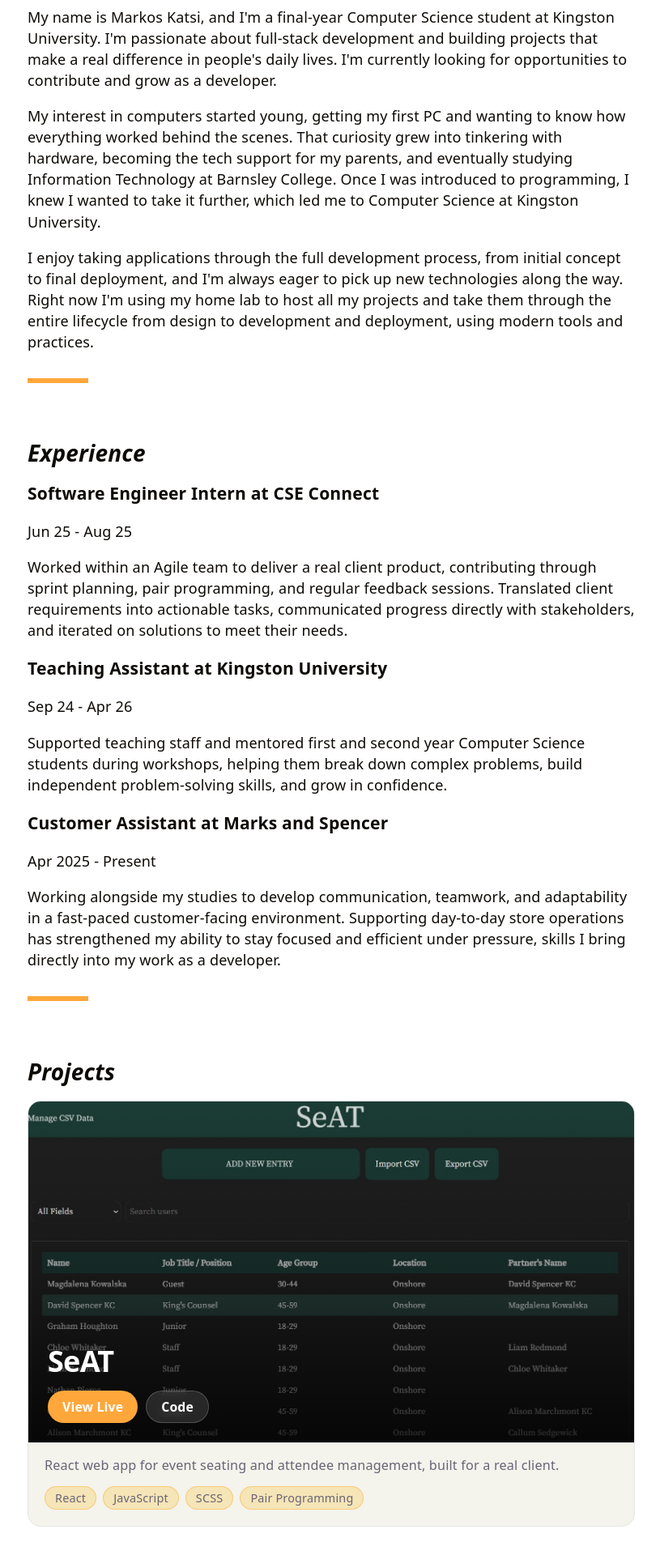
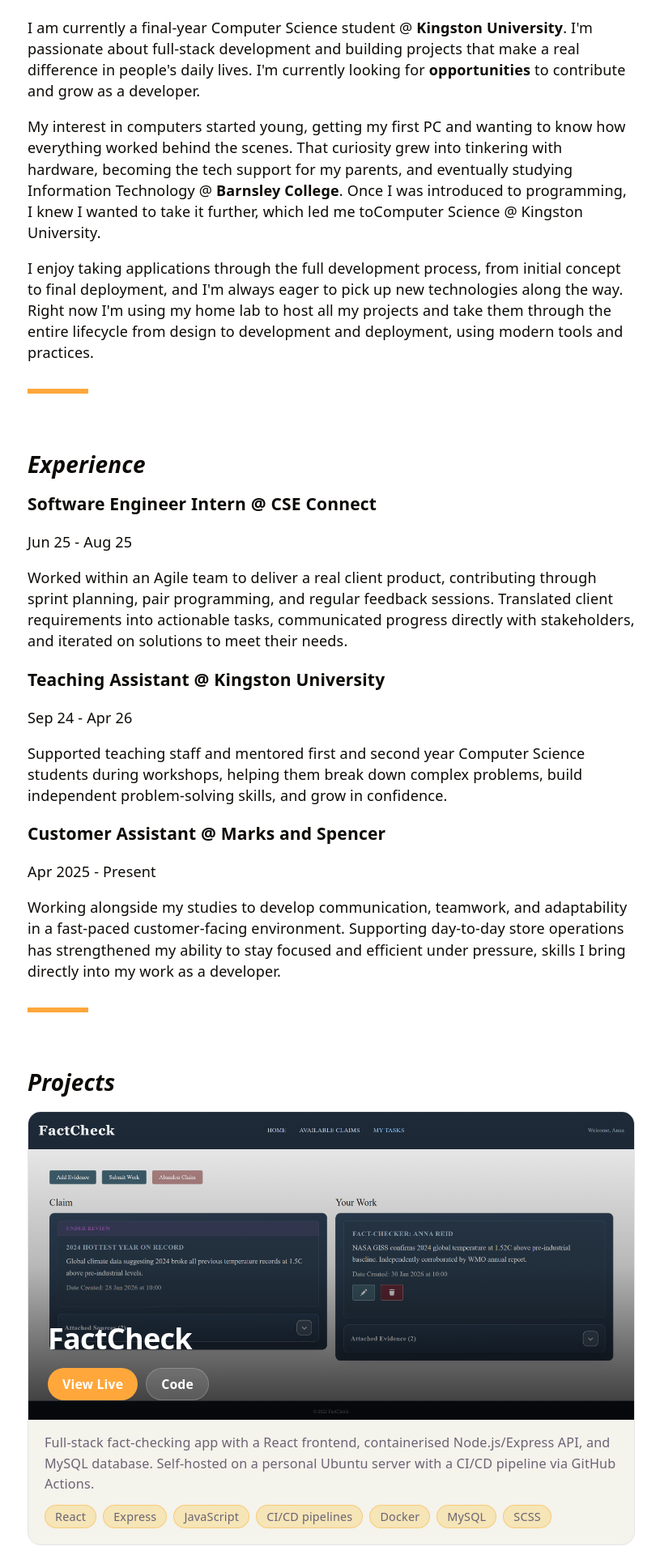
Before and after one commit to markoskatsi/mark0scom, a React (Vite) app: page / in a window 1280 px wide. Shown: the part 180-2100 px from the top of the page at 81% size, without its empty margins (231-1046 px from the left). Built offline with nearby package versions, Linux system fonts and the light colour scheme.

Commit message:
Added education data, fyp project and more on about section

```diff
--- /dev/null
+++ b/src/data/education.ts
@@ -0,0 +1,21 @@
+export interface Education {
+  institution: string;
+  level: string;
+  degree: string;
+  duration: string;
+}
+
+export const education: Education[] = [
+  {
+    institution: "Kingston University",
+    level: "Undergraduate",
+    degree: "Computer Science",
+    duration: "Sep 2023 - Present",
+  },
+  {
+    institution: "Barnsley College",
+    level: "BTEC National Diploma",
+    degree: "Information Technology",
+    duration: "Sep 2021 - Jul 2023",
+  },
+];
--- a/src/data/personal.ts
+++ b/src/data/personal.ts
@@ -1,8 +1,7 @@
 export interface Personal {
   name: string;
   email: string;
-    curLocation: string;
-    prevLocation: string;
+  location: string;
   linkedin: string;
   github: string;
 }
@@ -10,8 +9,7 @@
 export const personal: Personal = {
   name: "Markos Katsi",
   email: "markoskatsi05@gmail.com",
-    curLocation: "Kingston upon Thames",
-    prevLocation: "Barnsley",
+  location: "Kingston upon Thames",
   linkedin: "https://linkedin.com/in/markoskatsi",
-    github: "https://github.com/markoskatsi"
+  github: "https://github.com/markoskatsi",
 };
--- a/src/data/projects.ts
+++ b/src/data/projects.ts
@@ -1,3 +1,4 @@
+import factcheckImage from "../assets/projects/factcheck.png";
 import seatImage from "../assets/projects/seat.jpg";
 import pawsImage from "../assets/projects/paws.png";
 import cvbuilderImage from "../assets/projects/cvbuilder.jpg";
@@ -15,10 +16,33 @@
 
 export const projects: Project[] = [
   {
+    title: "FactCheck",
+    description:
+      "Full-stack fact-checking app with a React frontend, containerised Node.js/Express API, and MySQL database. Self-hosted on a personal Ubuntu server with a CI/CD pipeline via GitHub Actions.",
+    skills: [
+      "React",
+      "Express",
+      "JavaScript",
+      "CI/CD pipelines",
+      "Docker",
+      "MySQL",
+      "SCSS",
+    ],
+    live: "https://factcheck.mark0s.com/",
+    github: "https://github.com/markoskatsi/factcheck-frontend",
+    image: factcheckImage,
+  },
+  {
     title: "SeAT",
     description:
       "React web app for event seating and attendee management, built for a real client.",
-    skills: ["React", "JavaScript", "SCSS", "Pair Programming"],
+    skills: [
+      "React",
+      "JavaScript",
+      "SCSS",
+      "Pair Programming",
+      "CI/CD pipelines",
+    ],
     live: "https://seat.mark0s.com/",
     github: "https://github.com/markoskatsi/SeAT",
     image: seatImage,
--- a/src/entities/experience/ExperienceItem.tsx
+++ b/src/entities/experience/ExperienceItem.tsx
@@ -4,7 +4,7 @@
   return (
     <div key={experience.title}>
       <h3>
-        {experience.title} at {experience.company}
+        {experience.title} @ {experience.company}
       </h3>
       <p> {experience.duration}</p>
       <p>{experience.description}</p>
--- a/src/index.scss
+++ b/src/index.scss
@@ -1,3 +1,5 @@
+@import url("https://fonts.googleapis.com/css2?family=PT+Serif:ital,wght@0,400;0,700;1,400;1,700&display=swap");
+
 :root {
   --text: #6b6375;
   --text-h: #0d0a06;
@@ -64,6 +66,11 @@
   box-sizing: border-box;
 }
 
+h1 {
+  font-family: "PT Serif", serif;
+  font-size: 36px;
+}
+
 html {
   scroll-behavior: smooth;
 }
--- a/src/sections/About.tsx
+++ b/src/sections/About.tsx
@@ -1,21 +1,28 @@
+import { personal } from "../data/personal";
+import { education } from "../data/education";
+
 const About = () => {
+  const kingston = education[0];
+  const barnsley = education[1];
+
   return (
     <section id="about">
-      <h2>About Me</h2>
+      <h1>{personal.name}</h1>
       <p>
-        My name is Markos Katsi, and I'm a final-year Computer Science student
-        at Kingston University. I'm passionate about full-stack development and
-        building projects that make a real difference in people's daily lives.
-        I'm currently looking for opportunities to contribute and grow as a
-        developer.
+        I am currently a final-year {kingston.degree} student @{" "}
+        <strong>{kingston.institution}</strong>. I'm passionate about full-stack
+        development and building projects that make a real difference in
+        people's daily lives. I'm currently looking for{" "}
+        <strong>opportunities</strong> to contribute and grow as a developer.
       </p>
       <p>
         My interest in computers started young, getting my first PC and wanting
         to know how everything worked behind the scenes. That curiosity grew
         into tinkering with hardware, becoming the tech support for my parents,
-        and eventually studying Information Technology at Barnsley College. Once
-        I was introduced to programming, I knew I wanted to take it further,
-        which led me to Computer Science at Kingston University.
+        and eventually studying {barnsley.degree} @{" "}
+        <strong>{barnsley.institution}</strong>. Once I was introduced to
+        programming, I knew I wanted to take it further, which led me to
+        {kingston.degree} @ {kingston.institution}.
       </p>
       <p>
         I enjoy taking applications through the full development process, from
--- a/src/ui/Card.scss
+++ b/src/ui/Card.scss
@@ -62,7 +62,6 @@
 
   .img {
     position: relative;
-    aspect-ratio: 16 / 9;
     background: var(--social-bg);
     overflow: hidden;
     cursor: grabbing;
--- a/src/ui/ScrollToTop.scss
+++ b/src/ui/ScrollToTop.scss
@@ -6,6 +6,7 @@
   border: 1px solid var(--accent-border);
   border-radius: 50%;
   padding: 10px;
+  z-index: 100;
   cursor: pointer;
   opacity: 0.7;
   transition: opacity 0.3s ease;
```
Also changed, not shown: src/assets/projects/factcheck.png (added). Lines whose indentation alone changed are shown as unchanged.
